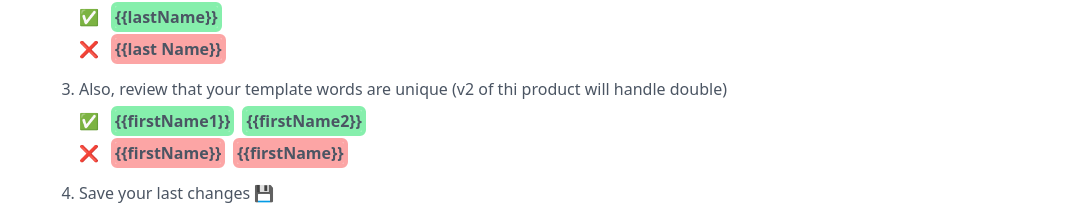
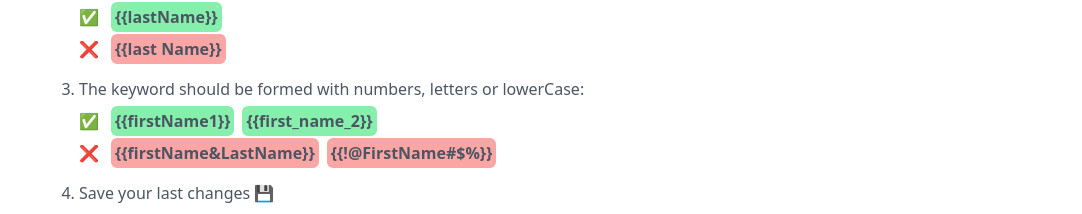
Before and after one commit to MIKEGUIJARRO/DataDriveFrontend, a React (Create React App) app: page /help in a window 1280 px wide. Shown: the part 398-612 px from the top of the page, without its empty margins (97-1179 px from the left). Built offline with nearby package versions, Linux system fonts and the light colour scheme; no server answers; sample sign-in values are in the browser's storage.

Commit message:
Changes on the help page

```diff
--- a/src/pages/Help.js
+++ b/src/pages/Help.js
@@ -39,16 +39,16 @@ export const Help = () => {
                             </div>
                         </li>
                         <li className='space-y-2'>
-                            <p>Also, review that your template words are unique (v2 of thi product will handle double)</p>
+                            <p>The keyword should be formed with numbers, letters or lowerCase:</p>
                             <div className='space-x-4'>
                                 <span>✅</span>
                                 <span className='bg-green-300 rounded-sm outline-4 outline outline-green-300 font-bold '>{'{{firstName1}}'}</span>
-                                <span className='bg-green-300 rounded-sm outline-4 outline outline-green-300 font-bold'>{'{{firstName2}}'}</span>
+                                <span className='bg-green-300 rounded-sm outline-4 outline outline-green-300 font-bold'>{'{{first_name_2}}'}</span>
                             </div>
                             <div className='space-x-4'>
                                 <span>❌</span>
-                                <span className='bg-red-300 rounded-sm outline-4 outline outline-red-300 font-bold'>{'{{firstName}}'}</span>
-                                <span className='bg-red-300 rounded-sm outline-4 outline outline-red-300 font-bold'>{'{{firstName}}'}</span>
+                                <span className='bg-red-300 rounded-sm outline-4 outline outline-red-300 font-bold'>{'{{firstName&LastName}}'}</span>
+                                <span className='bg-red-300 rounded-sm outline-4 outline outline-red-300 font-bold'>{'{{!@FirstName#$%}}'}</span>
                             </div>
                         </li>
                         <li className='space-y-2'>
```
